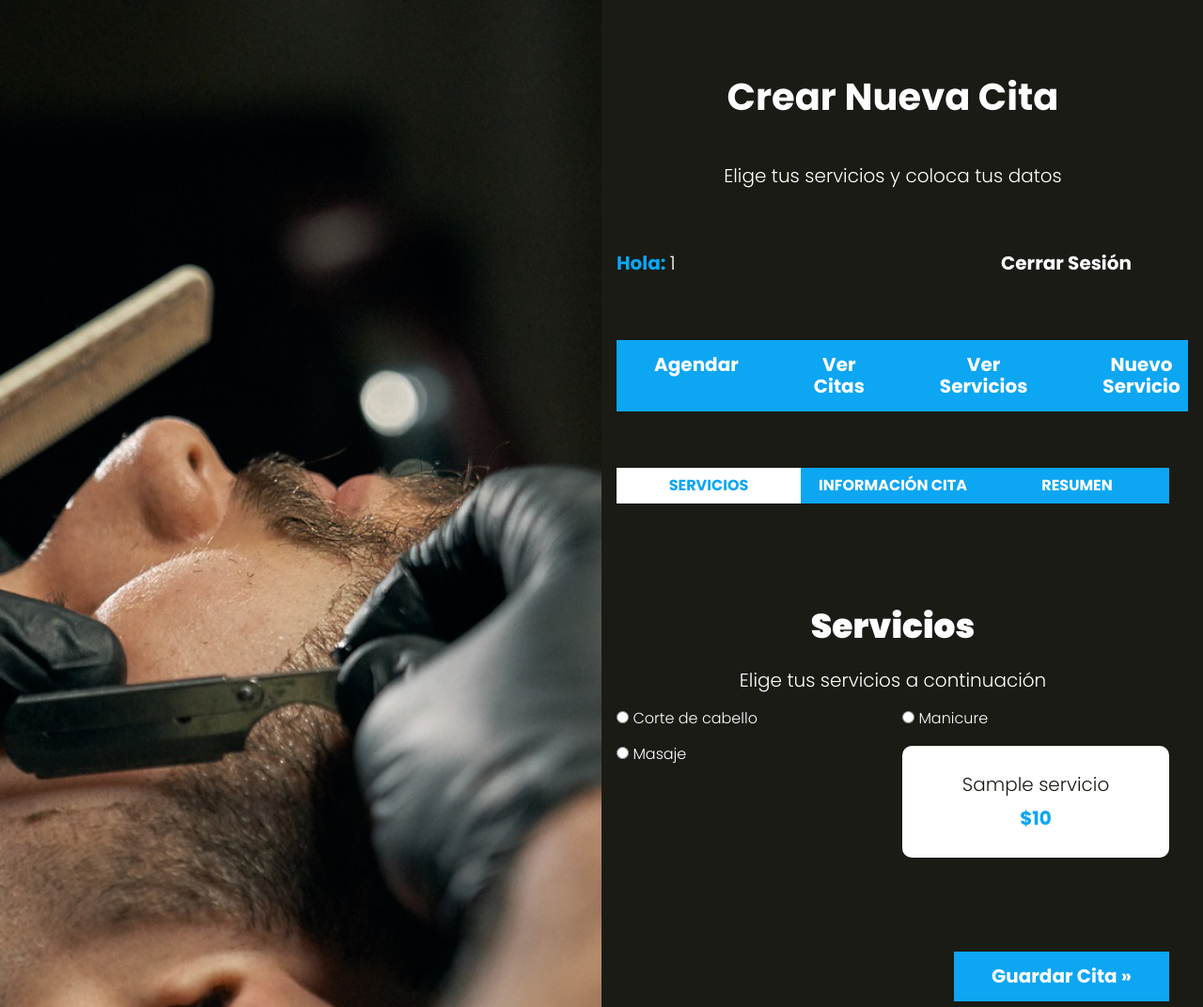
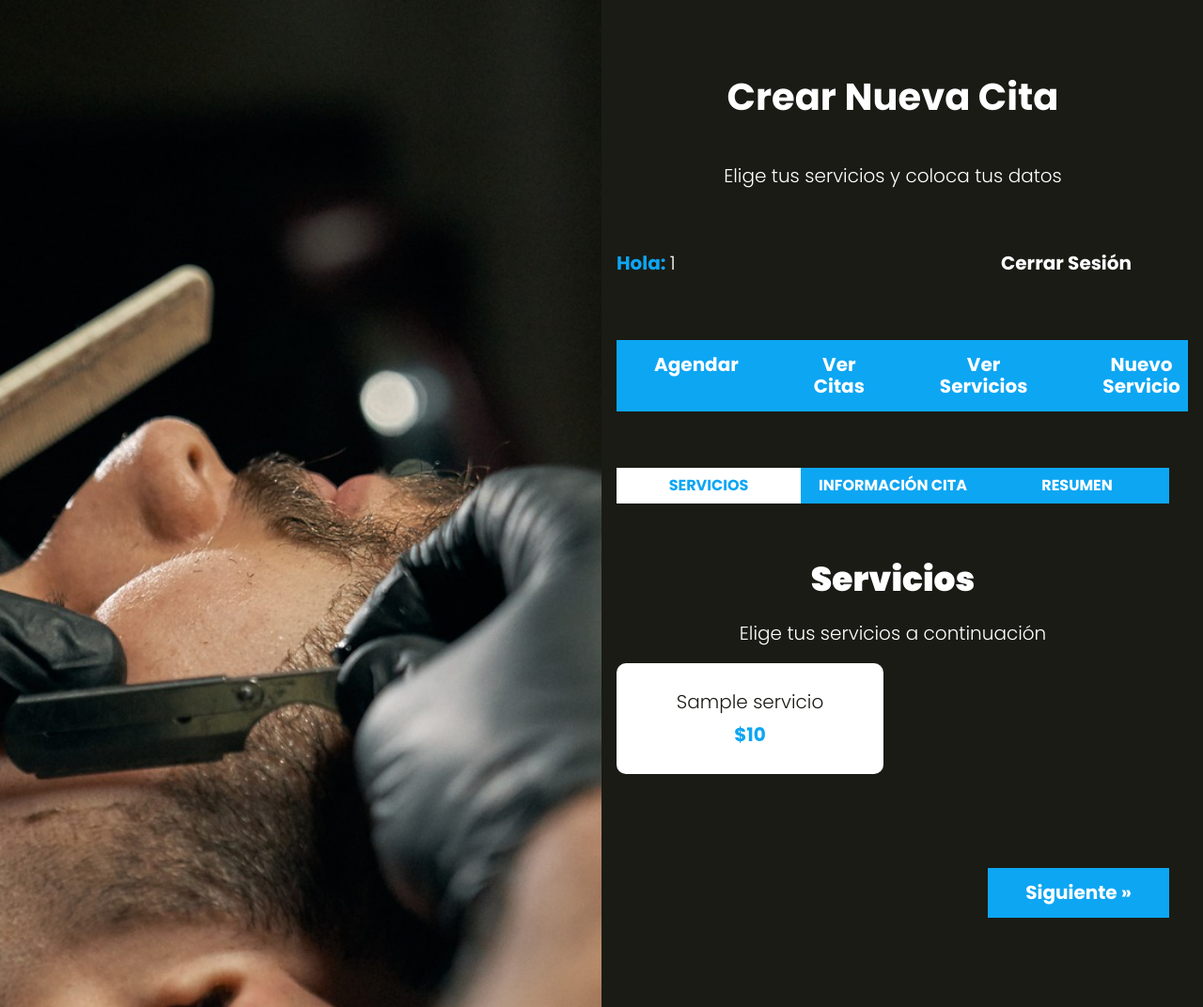
Before and after one commit to Daniel2024212/ProyectoFinal, a PHP site: page /cita in a window 1280 px wide. Shown: the top 1072 px of the page at 94% size. Run offline with PHP 8.4, Linux system fonts and the light colour scheme; the visitor is signed in with stand-in values (Sample User, id 1); tables that the repository leaves empty or names only in its code hold one stand-in row (values such as "Sample post"); some libraries are stand-ins or nearby versions; grey boxes are pictures that could not be loaded.

Commit message:
Cambios 7

```diff
--- a/views/cita/index.php
+++ b/views/cita/index.php
@@ -1,7 +1,9 @@
 <h1 class="nombre-pagina">Crear Nueva Cita</h1>
 <p class="descripcion-pagina">Elige tus servicios y coloca tus datos</p>
 
-<?php include_once __DIR__ . '/../templates/barra.php'; ?>
+<?php
+    include_once __DIR__ . '/../templates/barra.php';
+?>
 
 <div id="app">
     <nav class="tabs">
@@ -10,51 +12,44 @@
         <button type="button" data-paso="3">Resumen</button>
     </nav>
 
-    <form class="formulario" method="POST" action="guardar_cita.php">
     <div id="paso-1" class="seccion">
         <h2>Servicios</h2>
         <p class="text-center">Elige tus servicios a continuación</p>
-            <div id="servicios" class="listado-servicios">
-                <!-- Aquí puedes renderizar los servicios desde PHP -->
-                <label><input type="radio" name="servicio_id" value="1"> Corte de cabello</label>
-                <label><input type="radio" name="servicio_id" value="2"> Manicure</label>
-                <label><input type="radio" name="servicio_id" value="3"> Masaje</label>
-            </div>
+        <div id="servicios" class="listado-servicios"></div>
     </div>
 
     <div id="paso-2" class="seccion">
         <h2>Tus Datos y Cita</h2>
-            <p class="text-center">Coloca tus datos y fecha de tu cita</p>
+        <p class="text-center">Coloca tus datos y fehca de tu cita</p>
 
+        <form class="formulario">
             <div class="campo">
                 <label for="nombre">Nombre</label>
-                <input id="nombre" type="text" name="nombre" placeholder="Tu Nombre">
-            </div>
+                <input id="nombre" type="text" placeholder="Tu Nombre" value="" disabled>
+            </div> <!-- .campo -->
 
             <div class="campo">
                 <label for="fecha">Fecha</label>
-                <input id="fecha" type="date" name="fecha" min="<?php echo date('Y-m-d', strtotime('+1 day')); ?>">
-            </div>
+                <input id="fecha" type="date" min="<?php echo date('Y-m-d', strtotime('+1 day')); ?>">
+            </div> <!-- .campo -->
 
             <div class="campo">
                 <label for="hora">Hora</label>
-                <input id="hora" type="time" name="hora">
-            </div>
-
-            <input type="hidden" name="usuarioid" value="<?php echo $id; ?>">
+                <input id="hora" type="time">
+            </div> <!-- .campo -->
+            <input type="hidden" id="id" value="<?php echo $id; ?>">
+        </form>
     </div>
 
     <div id="paso-3" class="seccion contenido-resumen">
         <h2>Resumen</h2>
-            <p class="text-center">Verifica que la información sea correcta</p>
-            <!-- Aquí puedes mostrar un resumen con JS -->
+        <p class="text-center">Verifica que la información sea correacta</p>
     </div>
 
     <div class="paginacion">
-            <button id="anterior" class="boton" type="button">&laquo; Anterior</button>
-            <button id="siguiente" class="boton" type="submit">Guardar Cita &raquo;</button>
+        <button id="anterior" class="boton">&laquo; Anterior</button>
+        <button id="siguiente" class="boton">Siguiente &raquo;</button>
     </div>
-    </form>
 </div>
 
 <div id="mapa" class="mapa"></div>
```
Lines whose indentation alone changed are shown as unchanged.
